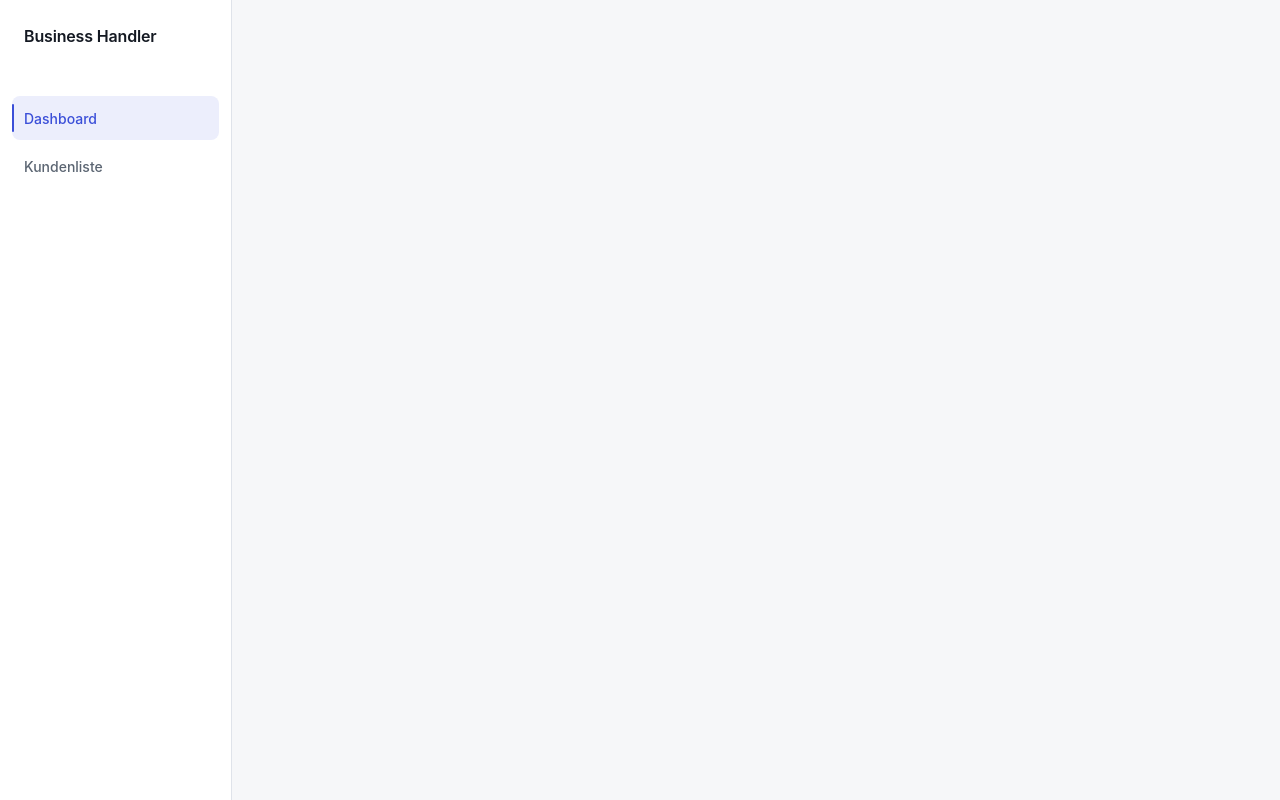
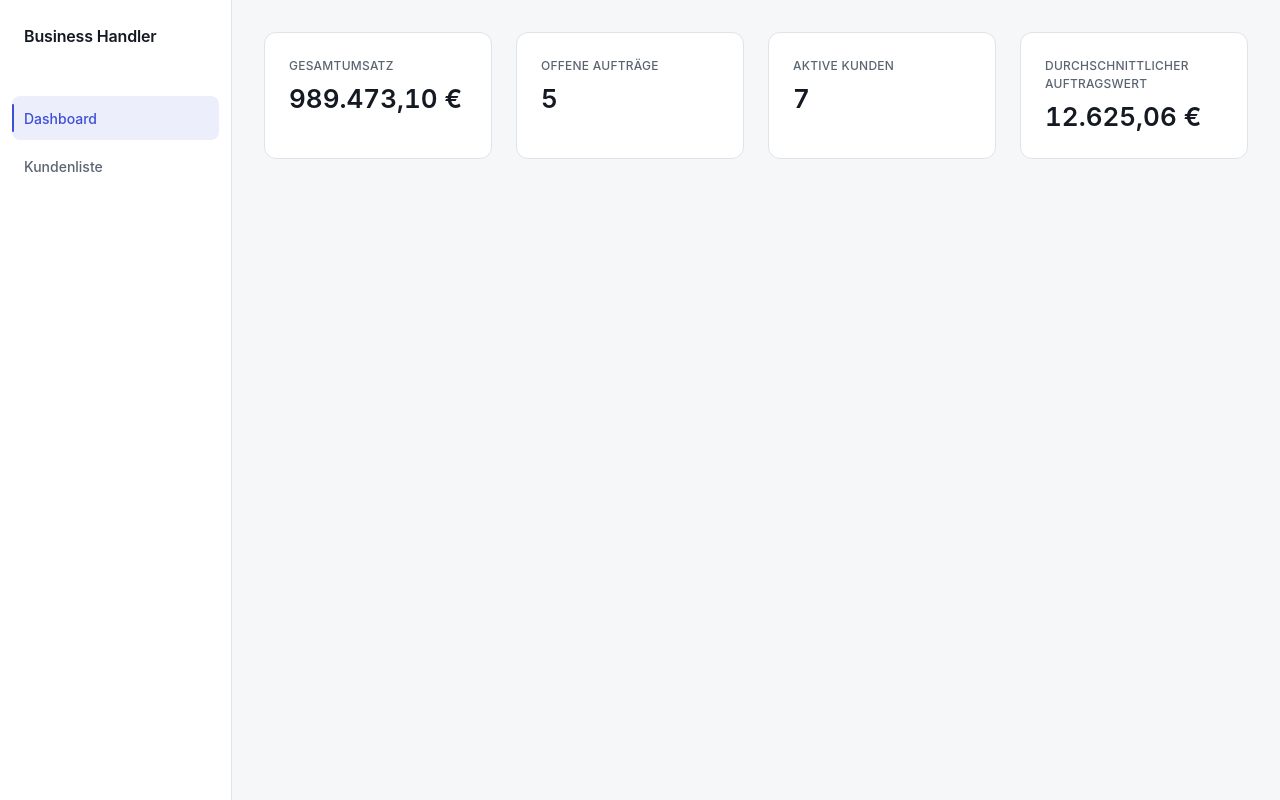
Before and after one commit to testuser12713/e2e-figma-ui-20261008-021155-886e, a React (Vite) app: page / in a window 1280 px wide. Built offline with nearby package versions, Linux system fonts and the light colour scheme.

Commit message:
Implement the dashboard KPI tiles (#10)
Closes #2

Co-authored-by: office-crew <development@office-crew.dev>

```diff
--- /dev/null
+++ b/src/components/dashboard/KpiTiles.module.css
@@ -0,0 +1,41 @@
+.grid {
+  display: grid;
+  grid-template-columns: repeat(4, 1fr);
+  gap: var(--space-4);
+}
+
+.tile {
+  background: var(--color-surface);
+  border: 1px solid var(--color-border);
+  border-radius: var(--radius-lg);
+  padding: var(--space-4);
+}
+
+.label {
+  font-size: var(--size-xs);
+  font-weight: var(--label-weight);
+  color: var(--color-fg-muted);
+  text-transform: uppercase;
+  letter-spacing: 0.02em;
+}
+
+.value {
+  margin-top: var(--space-1);
+  font-size: var(--size-xl);
+  font-weight: var(--heading-weight);
+  line-height: var(--line-tight);
+  color: var(--color-fg);
+  font-variant-numeric: tabular-nums;
+}
+
+@media (max-width: 1024px) {
+  .grid {
+    grid-template-columns: repeat(2, 1fr);
+  }
+}
+
+@media (max-width: 640px) {
+  .grid {
+    grid-template-columns: 1fr;
+  }
+}
--- a/src/components/dashboard/KpiTiles.tsx
+++ b/src/components/dashboard/KpiTiles.tsx
@@ -1,3 +1,32 @@
+import { customers } from '../../data/customers'
+import { orders } from '../../data/orders'
+import { formatCurrency } from '../../lib/format'
+import styles from './KpiTiles.module.css'
+
 export default function KpiTiles() {
-  return null
+  const totalRevenue = customers.reduce((sum, customer) => sum + customer.revenue, 0)
+  const openOrders = orders.filter((order) => order.status === 'open').length
+  const activeCustomers = customers.filter((customer) => customer.status === 'active').length
+  const averageOrderValue =
+    orders.length > 0
+      ? orders.reduce((sum, order) => sum + order.amount, 0) / orders.length
+      : 0
+
+  const tiles = [
+    { label: 'Gesamtumsatz', value: formatCurrency(totalRevenue) },
+    { label: 'Offene Aufträge', value: String(openOrders) },
+    { label: 'Aktive Kunden', value: String(activeCustomers) },
+    { label: 'Durchschnittlicher Auftragswert', value: formatCurrency(averageOrderValue) },
+  ]
+
+  return (
+    <section className={styles.grid} aria-label="Kennzahlen">
+      {tiles.map((tile) => (
+        <article key={tile.label} className={styles.tile}>
+          <div className={styles.label}>{tile.label}</div>
+          <div className={styles.value}>{tile.value}</div>
+        </article>
+      ))}
+    </section>
+  )
 }
```
Also changed, not shown: 1 other file (tests, documents, lock files or other folders).
